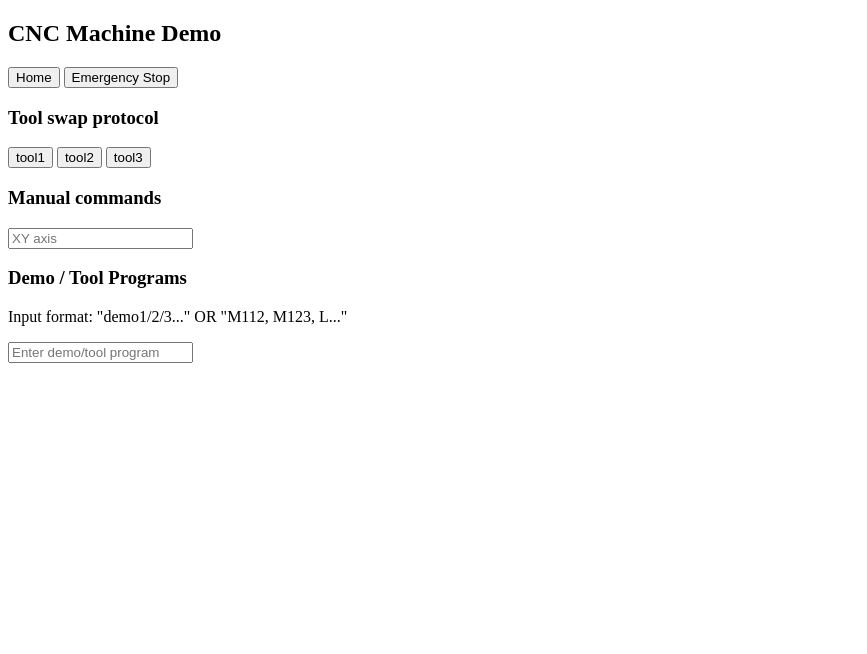
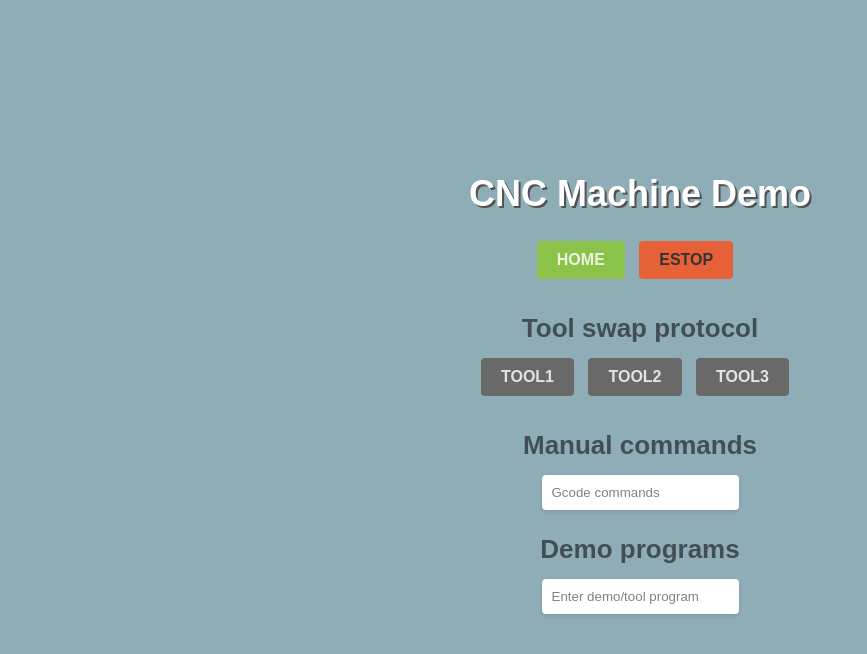
Before and after one commit to MusicIsMath/Bachelor2023, a website: page public/index.html in a window 1280 px wide. Shown: the whole page, without its empty margins (0-867 px from the left). Drawn offline with Linux system fonts and the light colour scheme.

Commit message:
Site changes

```diff
--- a/app.js
+++ b/app.js
@@ -32,6 +32,7 @@ parser.on('data', (data) => {
   }
 
 });
+
 parser2.on('data', (data) => {
   console.log("Recieved(CNC): ",data);
   if (data.includes('<Run,MPos:'))
@@ -70,7 +71,7 @@ app.post('/', function(req, res) {
 
   console.log('Sendt data: ',request)
   //Emergancy stop
-  if (request == "Emergency Stop")
+  if (request == "ESTOP")
   {
     port2.write('\x18');
     console.log('\x1b[31m%s\x1b[0m', 'ESTOP CNC ACTIVATED!');
@@ -106,7 +107,6 @@ app.post('/', function(req, res) {
       else
       {
         DriveGcodeFile(data);
-        console.log('\x1b[33m%s\x1b[0m','Estimated time: '+EstimateTime(data)+'s'); //writes it in the terminal in yellow so its easier to find
       }
     });
   }
--- a/package.json
+++ b/package.json
@@ -10,6 +10,7 @@
   "license": "ISC",
   "dependencies": {
     "async-queue": "^0.1.0",
+    "ejs": "^3.1.9",
     "express": "^4.18.2",
     "gcode-parser": "^1.3.7",
     "jsdom": "^21.1.0",
--- a/public/index.html
+++ b/public/index.html
@@ -4,37 +4,64 @@
   <meta charset="UTF-8">
   <meta name="viewport" content="width=device-width, initial-scale=1.0">
   <title>CNC Machine Demo</title>
-
+  <link rel="stylesheet" type="text/css" href="style.css">
 </head>
 <body>
   <h2>CNC Machine Demo</h2>
 
   <form action="/" method="post">
-    <input type="submit" name="Restartbtn" value="Home">
-    <input type="submit" name="Forcebtn" value="Emergency Stop">
+    <input type="submit" name="Restartbtn" value="Home" id="homebtn">
+    <input type="submit" name="Forcebtn" value="ESTOP" id="forcebtn">
   </form>
 
   <h3>Tool swap protocol</h3>
   <form action="/" method="post">
-    <input type="submit" name="Tool1" value="tool1">
-    <input type="submit" name="Tool2" value="tool2">
-    <input type="submit" name="Tool3" value="tool3">
+    <input type="submit" name="Tool1" value="tool1" id="t1">
+    <input type="submit" name="Tool2" value="tool2" id="t2">
+    <input type="submit" name="Tool3" value="tool3" id="t3">
   </form>
 
   <h3>Manual commands</h3>
 
   <form action="/" method="post">
-    <input type="text" name="xy_input" placeholder="XY axis">
+    <input type="text" name="xy_input" placeholder="Gcode commands" id="txt1">
   </form>
 
-  <h3>Demo / Tool Programs</h3>
-  <p>Input format: "demo1/2/3..." OR "M112, M123, L..."</p>
+  <h3>Demo programs</h3>
 
   <form action="/" method="post">
-    <input type="text" name="character" placeholder="Enter demo/tool program">
+    <input type="text" name="character" placeholder="Enter demo/tool program" id="txt2">
   </form>
 
+  <script>
+    const forceBtn = document.querySelector("#forcebtn");
+    const homeBtn = document.querySelector("#homebtn");
 
+    forceBtn.addEventListener("click", function() {
 
+      t3.disabled=true;
+      t2.disabled=true;
+      t1.disabled=true;
+      txt1.disabled=true;
+      txt2.disabled=true;
+      forcebtn.classList.add("disabled");
+      t1.classList.add("disabled");
+      t2.classList.add("disabled");
+      t3.classList.add("disabled");
+    });
+
+    homeBtn.addEventListener("click", function() {
+      forcebtn.disabled=false;
+      t3.disabled=false;
+      t2.disabled=false;
+      t1.disabled=false;
+      txt1.disabled=false;
+      txt2.disabled=false;
+      forcebtn.classList.remove("disabled");
+      t1.classList.remove("disabled");
+      t2.classList.remove("disabled");
+      t3.classList.remove("disabled");
+    });
+  </script>
 </body>
 </html>
--- /dev/null
+++ b/public/style.css
@@ -0,0 +1,119 @@
+/* Reset default styles */
+* {
+    box-sizing: border-box;
+    margin: 0;
+    padding: 0;
+  }
+
+  /* Body styles */
+  body {
+    font-family: Arial, sans-serif;
+    font-size: 16px;
+    line-height: 1.5;
+    background-color: #8fadb7;
+    color: #333;
+  }
+
+  /* Heading styles */
+  h2, h3 {
+    font-size: 26px;
+    margin-bottom: 10px;
+    font-weight: bold;
+    color:rgba(0, 0, 0, 0.541)
+
+  }
+
+  h2{
+    font-size: 36px;
+    margin-bottom: 20px;
+    color: #ffffff;
+    text-shadow: 2px 2px 0 #525252;
+  }
+
+  /* Button styles */
+  input[type="submit"] {
+    display: inline-block;
+    margin-right: 10px;
+    margin-bottom: 10px;
+    padding: 10px 20px;
+    border: none;
+    border-radius: 4px;
+    font-size: 16px;
+    font-weight: bold;
+    text-transform: uppercase;
+    color: #ffffffd1;
+    background-color: #6a6969;
+    cursor: pointer;
+  }
+
+  /* Button hover effect */
+  input[type="submit"]:hover {
+    background-color: #555;
+  }
+
+  /* Text input styles */
+  input[type="text"] {
+    display: block;
+    width: 100%;
+    padding: 10px;
+    border: none;
+    border-radius: 4px;
+    background-color: #fff;
+    box-shadow: 0 2px 4px rgba(0, 0, 0, 0.1);
+  }
+
+  /* Placeholder text color */
+  input[type="text"]::placeholder {
+    color: #838181;
+  }
+
+  /* Form container styles */
+  form {
+    margin-bottom: 20px;
+  }
+
+  /* Demo program input explanation text styles */
+  p {
+    margin-top: 10px;
+    font-size: 14px;
+    color: #666;
+  }
+
+  /* Green button for Home */
+input[name="Restartbtn"] {
+    background-color: #8bc34a;
+  }
+
+  /* Red button for ESTOP */
+input[name="Forcebtn"] {
+    background-color: #e76138;
+    color: #333;
+  }
+
+  /* Hover effect for ESTOP button */
+input[name="Forcebtn"]:hover {
+    background-color: #dd8064;
+  }
+
+/* Hover effect for ESTOP button */
+input[name="Restartbtn"]:hover {
+    background-color: #88dc7f;
+    }
+
+/* Center the page */
+html, body {
+    height: 100%;
+  }
+
+body {
+    display: flex;
+    flex-direction: column;
+    justify-content: center;
+    align-items: center;
+  }
+
+  /* Styles for disabled elements */
+.disabled {
+    opacity: 0.5;
+    pointer-events: none;
+  }
```
Also changed, not shown: 1 other file.
